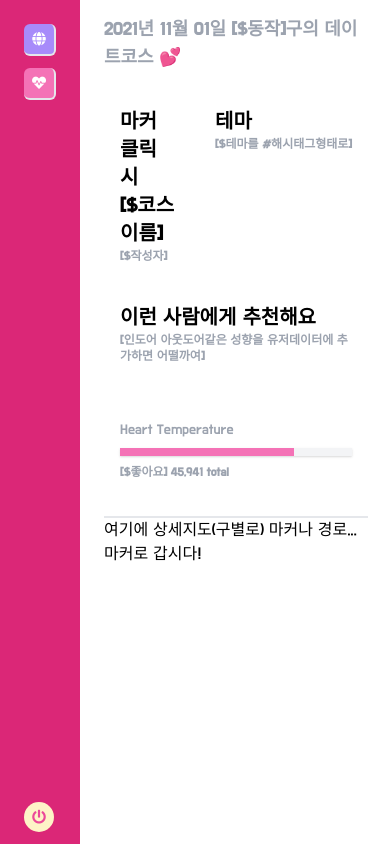
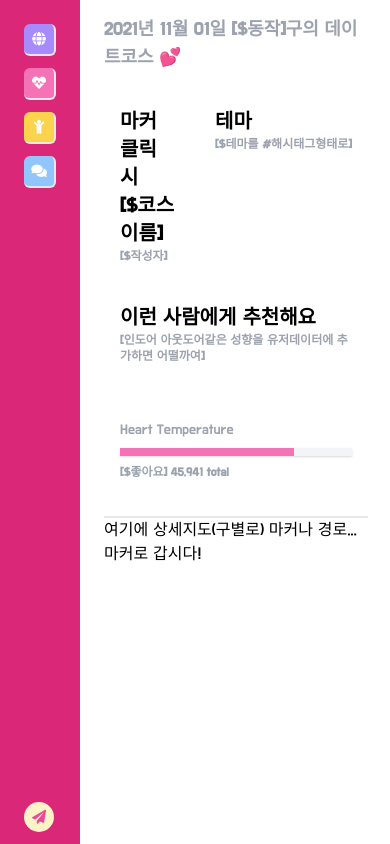
Before and after one commit to Jiseokmin/15dayz, a Flask app: page /detail in a window 390 px wide. Run offline with Flask 2, Linux system fonts and the light colour scheme; the visitor is signed in with stand-in values (Sample User, id 1); parts of the project's set-up code (start-up, migrations or seed data) failed here and were passed over.

Commit message:
모바일용 아이콘추가, 프로필사진변경

```diff
--- a/templates/detail.html
+++ b/templates/detail.html
@@ -64,18 +64,29 @@
                   <ul class="mt-6 leading-10 px-4">
                   <!-- mb : 마진 bottom 줄임말 테일윈드 페이지상단에 약어를 검색하면 나와여 -->
                     <li class="mb-3 p-2 rounded-md flex items-center justify-center bg-purple-400 cursor-pointer border-r-2 border-b-2 transform  hover:scale-110 hover:bg-purple-300"
+                    title="메뉴 펼치기"
                         @click="openMenu !== 1 ? openMenu = 1 : openMenu = null"
                       >
                       <!-- 아이콘 기능 사이트 https://fontawesome.com/v4.7/icons/ -->
                       <i class="fas fa fa-globe fa-sm text-white"></i>
                     </li>
-                    <li class="mb-3 p-2 rounded-md flex items-center justify-center bg-pink-400 cursor-pointer border-r-2 border-b-2 transform hover:scale-110 hover:bg-pink-300" @click="openMenu !== 8 ? openMenu = 8 : openMenu = null">
+                    <li class="mb-3 p-2 rounded-md flex items-center justify-center bg-pink-400 cursor-pointer border-r-2 border-b-2 transform hover:scale-110 hover:bg-pink-300"
+                    @click="openMenu !== 8 ? openMenu = 8 : openMenu = null"
+                    title="타임라인">
                       <i class="fas fa fa-heartbeat fa-sm text-white"></i>
+                    </li>
+
+                    <li class="mb-3 p-2 rounded-md flex items-center justify-center bg-yellow-300 cursor-pointer border-r-2 border-b-2 transform hover:scale-110 hover:bg-yellow-200" title="리뷰작성버튼 for mobile" onclick="making()">
+                      <i class="fas fa fa-child fa-sm text-white"></i>
+                    </li>
+
+                    <li class="mb-3 p-2 rounded-md flex items-center justify-center bg-blue-300 cursor-pointer border-r-2 border-b-2 transform hover:scale-110 hover:bg-blue-200" title="오늘의추천버튼 for mobile" onclick="result()">
+                      <i class="fas fa fa fa-comments fa-sm text-white"></i>
                     </li>
 
                     <!-- 전원버튼 불들어옴 -->
                     <li class="absolute bottom-0 mb-3 p-2 rounded-full flex items-center mx-auto  cursor-pointer transition duration-500 ease-in-out bg-yellow-100 transform hover:-translate-y-1 hover:scale-150 " @click="openMenu !== 7 ? openMenu = 7 : openMenu = null">
-                      <i class="fas fa-power-off fa-sm text-pink-500"></i>
+                      <i class="fas fa fa-paper-plane fa-sm text-pink-500" ></i>
                     </li>
                   </ul>
                 </div>
@@ -166,12 +177,12 @@
     </div>
   </div>
   <div class="flex items-center px-1 pt-10 justify-between">
-    <div class="w-24 h-24 bg-pink-50 flex items-center rounded shadow-xl" >
-      <img class="h-20 w-20 mx-auto" src="https://mblogthumb-phinf.pstatic.net/MjAxNzA0MTNfNzcg/MDAxNDkyMDUwMTI0MzQw.GWS90WzAH6XFv5EBEM8LuEFxfRqY5u54XrxlJ9g6sG8g.1-m9ppHruZRFDtZlunZcGKwKihv86z-WM1BiPFoJ-wsg.PNG.jkirby/%EB%9D%BC%EC%9D%B4%EC%B8%84_%EC%95%8C%EB%A1%9C%EB%9D%BC.png?type=w800">
+    <div class="w-24 h-24 bg-pink-50 flex items-center rounded-md shadow-xl" >
+      <img class="h-24 w-24 mx-auto rounded-md" src="https://v-phinf.pstatic.net/20210710_23/1625895857059IrsGx_GIF/image.GIF?type=w1000">
     </div>
     <div class="w-9/12 flex items-center">
       <div class="w-10/12 flex flex-col leading-none pl-4">
-        <p class="text-2xl font-bold">라이츄</p>
+        <p class="text-xl font-bold">유저이름</p>
         <p class="text-sm pt-2 font-light text-gray-700">환영합니다!</p>
       </div>
 
--- a/templates/result.html
+++ b/templates/result.html
@@ -160,7 +160,7 @@
                   " @click="openMenu !== 1 ? openMenu = 1 : openMenu = null">
                     <!-- 유저프로필 -->
                     <img
-                      src="https://stickershop.line-scdn.net/stickershop/v1/product/8543/LINEStorePC/main.png;compress=true"
+                      src="https://item.kakaocdn.net/do/8c24f23b0ed68d7fb0163cfbe32bd4c5f43ad912ad8dd55b04db6a64cddaf76d"
                      class="rounded-full w-auto cursor-pointer" title="메뉴 펼치기"
                     />
                   </div>
```
Also changed, not shown: templates/spinner.html (added).
